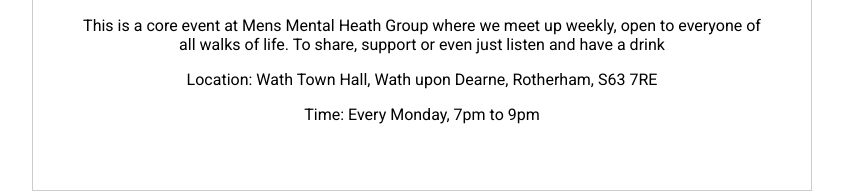
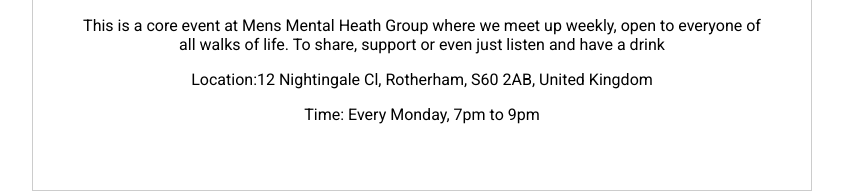
Before and after one commit to christopher-paul-shaw/mmhg-splash, a plain HTML site: page index.html in a window 1280 px wide. Shown: the part 1245-1437 px from the top of the page, without its empty margins (218-1061 px from the left). Drawn offline with Linux system fonts and the light colour scheme; a web font is replaced by a local one.

Commit message:
Update address

```diff
--- a/index.html
+++ b/index.html
@@ -74,7 +74,7 @@ MEMBER 3
           <div class="card">
             <p class="title">Mondays Mens Mental Health - Wath</p>
             <p>This is a core event at Mens Mental Heath Group where we meet up weekly, open to everyone of all walks of life. To share, support or even just listen and have a drink</p>
-            <p>Location: Wath Town Hall, Wath upon Dearne, Rotherham, S63 7RE</p>
+            <p>Location:12 Nightingale Cl, Rotherham, S60 2AB, United Kingdom </p>
             <p>Time: Every Monday, 7pm to 9pm</p>
           </div>
         </div>
```
